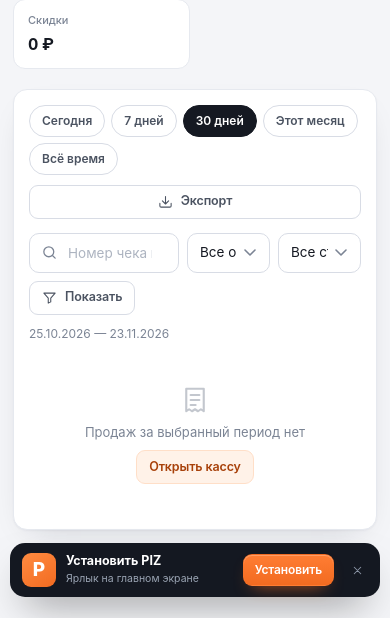
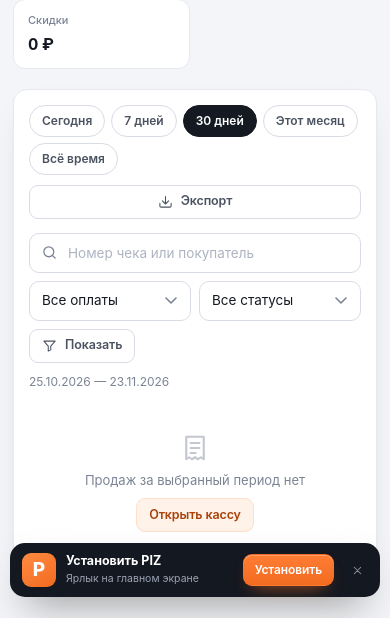
Before and after one commit to mahmadali91/piz, a PHP site: page /piz/sales in a window 390 px wide. Shown: the part 235-853 px from the top of the page. Run offline with PHP 8.4, Linux system fonts and the light colour scheme; the visitor is signed in with stand-in values (Sample User, id 1); data comes from the database, SQL or seed files in the repository; data that the repository does not hold is empty.

Commit message:
Мобильные фильтры на всю ширину и короткий поиск в кассе

```diff
--- a/assets/css/app.css
+++ b/assets/css/app.css
@@ -4253,12 +4253,13 @@ body.bare-body.has-install-banner {
 
     .toolbar .select {
         min-width: 0;
-        flex: 1;
+        flex: 1 1 calc(50% - 4px);
+        width: auto;
     }
 
     .toolbar .search-box {
-        flex: 1;
-        min-width: 150px;
+        flex: 1 1 100%;
+        min-width: 0;
     }
 
     .modal {
--- a/src/Views/pos.php
+++ b/src/Views/pos.php
@@ -9,7 +9,7 @@
             <div class="pos__search-row">
                 <div class="search-box pos__search">
                     <?= icon('search') ?>
-                    <input class="input" id="pos-search" type="search" placeholder="Найти товар по названию или артикулу…" autocomplete="off" autofocus>
+                    <input class="input" id="pos-search" type="search" placeholder="Поиск товара или артикул…" autocomplete="off" autofocus>
                 </div>
                 <?php if (\PIZ\Auth::can('products.view')): ?>
                     <a class="btn btn--ghost" href="<?= e(url('/products')) ?>" title="Управление товарами"><?= icon('box') ?><span class="hide-sm">Товары</span></a>
```
